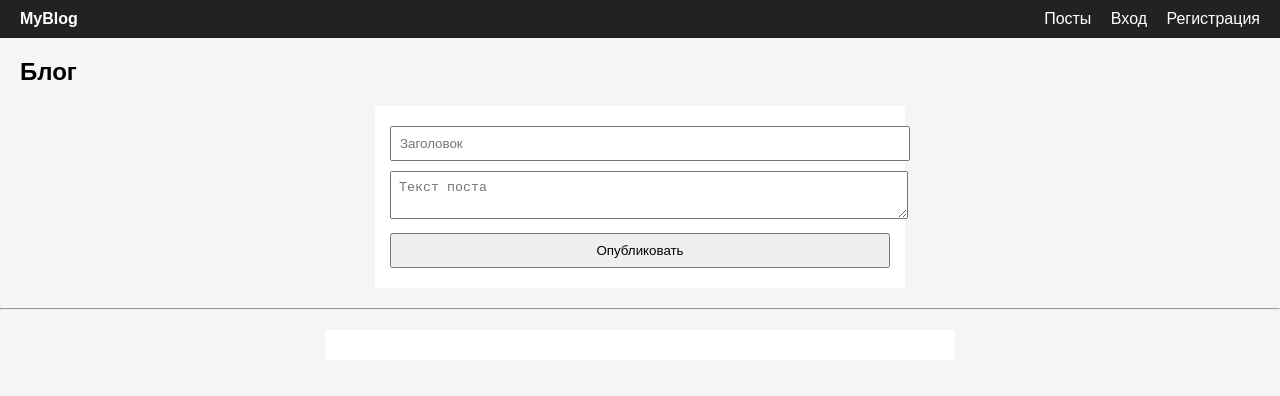
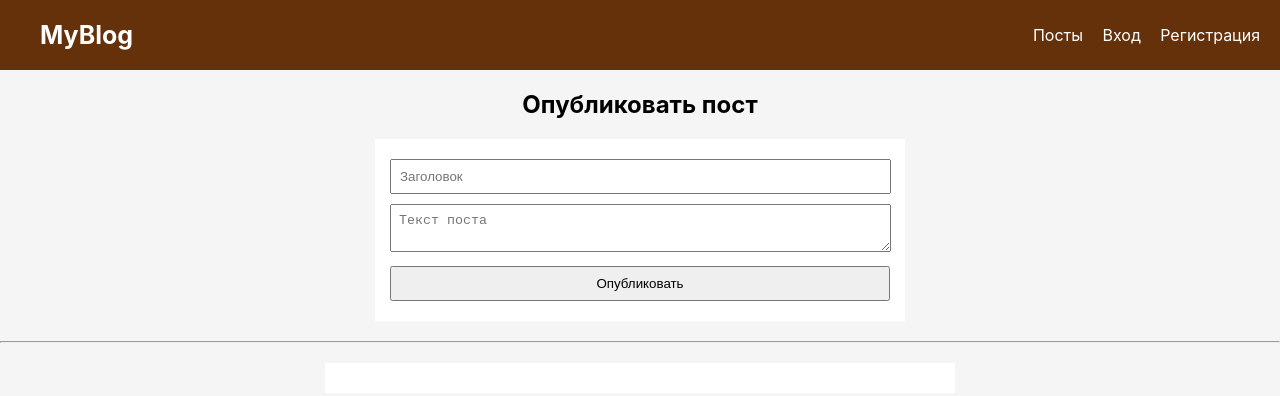
Before and after one commit to xksaid/blog-site, a plain HTML site: page public/posts.html in a window 1280 px wide. Drawn offline with Linux system fonts and the light colour scheme; no server answers.

Commit message:
feat: изменил дизайн

```diff
--- a/public/posts.html
+++ b/public/posts.html
@@ -8,7 +8,7 @@
 <div id="header"></div>
 <div id="notification" class="notification"></div>
 
-<h2>Блог</h2>
+<h2>Опубликовать пост</h2>
 <div class="post-form">
   <input id="title" placeholder="Заголовок">
   <textarea id="content" placeholder="Текст поста"></textarea>
--- a/public/style.css
+++ b/public/style.css
@@ -1,14 +1,14 @@
 body {
-font-family: Arial, sans-serif;
+font-family: -apple-system, BlinkMacSystemFont, 'Segoe UI', Roboto, Oxygen, Ubuntu, Cantarell, sans-serif;
 margin: 0;
 background: #f5f5f5;
 }
 
 
 .header {
-background: #222;
+background: #65310a;
 color: white;
-padding: 10px 20px;
+padding: 20px 20px;
 display: flex;
 justify-content: space-between;
 align-items: center;
@@ -28,12 +28,15 @@ margin-right: 15px;
 
 
 .logo {
+padding-left: 20px;
 font-weight: bold;
+font-size:25px;
 }
 
 
 h2 {
 margin: 20px;
+text-align: center;
 }
 
 
@@ -67,11 +70,22 @@ padding: 10px 0;
   padding: 15px;
 }
 
-.post-form input,
-.post-form textarea,
+.post-form input {
+  width: 96.125%;
+}
+
+.post-form textarea {
+  width: 96.5%;
+}
+
 .post-form button {
   width: 100%;
 }
+
+form input {
+  width: 96.5%;
+}
+
 
 .notification {
   max-width: 400px;
@@ -102,3 +116,18 @@ button {
 button:hover {
   opacity: 0.8;
 }
+
+.header a:hover {
+    color: #ffcc00;
+    text-shadow: 0 0 8px rgba(255, 204, 0, 0.7);
+    transition: all 0.3s ease;
+}
+
+a:hover {
+    color: #ff9900;
+    text-decoration: underline;
+}
+
+input[id^="comment-"] {
+    width: 97%;
+}
```
Also changed, not shown: public/login.html (+4 -3 lines), public/register.html (+2 -1 lines).
